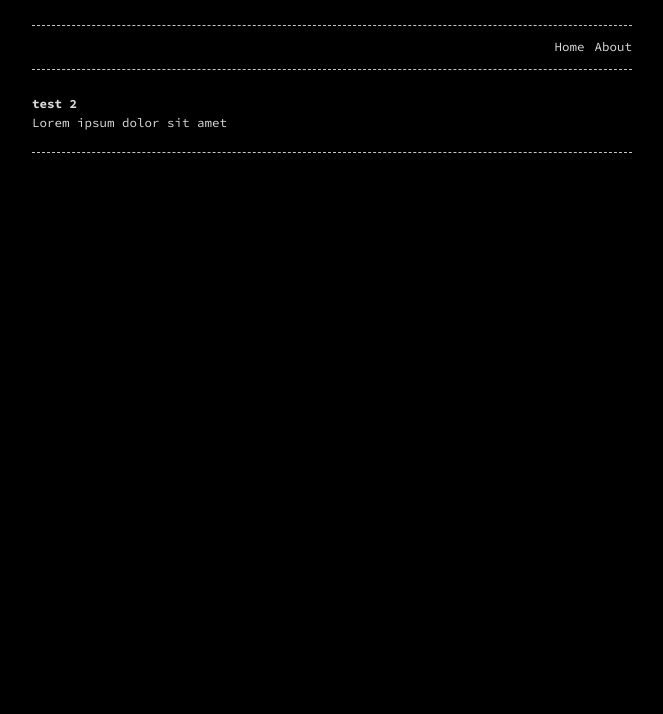
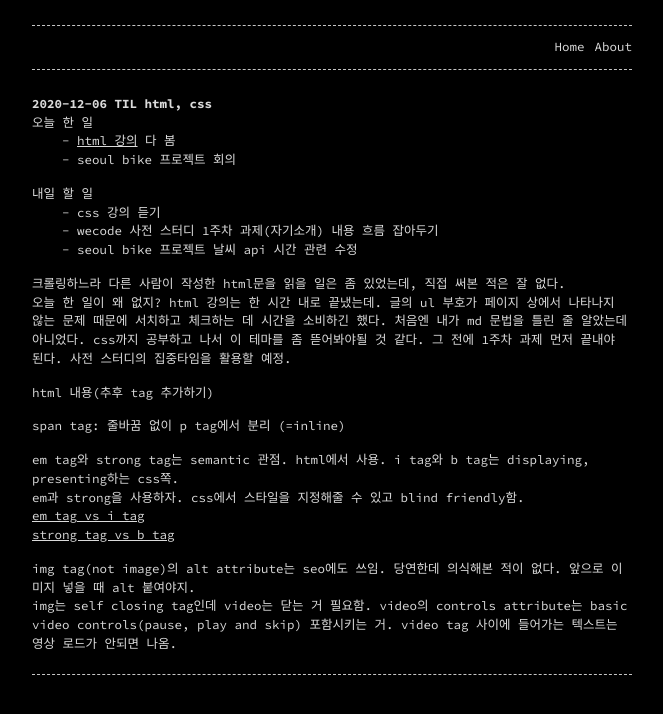
Before and after one commit to phin09/phin09.github.io, a Jekyll site: the page built from _posts/2020-12-06-TIL.md, in a window 1280 px wide. Shown: the top 714 px of the page, without its empty margins (308-971 px from the left). Built offline with Jekyll 4.4.1, drawn with Linux system fonts in a browser that asks for light colours.

Commit message:
2020-12-06-TIL

```diff
--- a/_posts/2020-12-06-TIL.md
+++ b/_posts/2020-12-06-TIL.md
@@ -1,10 +1,32 @@
 ---
 layout: post
-title: "테스트 글 2"
+title: "TIL html, css"
 categories: [ TIL ]
 permalink: /TIL/:year/:month/:day/:title/
 ---
 
-# test 2
+# 2020-12-06 {{page.title}}
 
-Lorem ipsum dolor sit amet
+오늘 한 일
+    - [html 강의](https://www.codecademy.com/learn/learn-html) 다 봄
+    - seoul bike 프로젝트 회의
+
+내일 할 일
+    - css 강의 듣기
+    - wecode 사전 스터디 1주차 과제(자기소개) 내용 흐름 잡아두기
+    - seoul bike 프로젝트 날씨 api 시간 관련 수정
+
+크롤링하느라 다른 사람이 작성한 html문을 읽을 일은 좀 있었는데, 직접 써본 적은 잘 없다.
+오늘 한 일이 왜 없지? html 강의는 한 시간 내로 끝냈는데. 글의 ul 부호가 페이지 상에서 나타나지 않는 문제 때문에 서치하고 체크하는 데 시간을 소비하긴 했다. 처음엔 내가 md 문법을 틀린 줄 알았는데 아니었다. css까지 공부하고 나서 이 테마를 좀 뜯어봐야될 것 같다. 그 전에 1주차 과제 먼저 끝내야 된다. 사전 스터디의 집중타임을 활용할 예정.
+
+html 내용(추후 tag 추가하기)
+
+span tag: 줄바꿈 없이 p tag에서 분리 (=inline)
+
+em tag와 strong tag는 semantic 관점. html에서 사용. i tag와 b tag는 displaying, presenting하는 css쪽.
+em과 strong을 사용하자. css에서 스타일을 지정해줄 수 있고 blind friendly함.
+[em tag vs i tag](https://stackoverflow.com/questions/21334380/what-is-the-benefit-of-em-vs-i)
+[strong tag vs b tag](https://stackoverflow.com/questions/271743/whats-the-difference-between-b-and-strong-i-and-em)
+
+img tag(not image)의 alt attribute는 seo에도 쓰임. 당연한데 의식해본 적이 없다. 앞으로 이미지 넣을 때 alt 붙여야지.
+img는 self closing tag인데 video는 닫는 거 필요함. video의 controls attribute는 basic video controls(pause, play and skip) 포함시키는 거. video tag 사이에 들어가는 텍스트는 영상 로드가 안되면 나옴.
```
